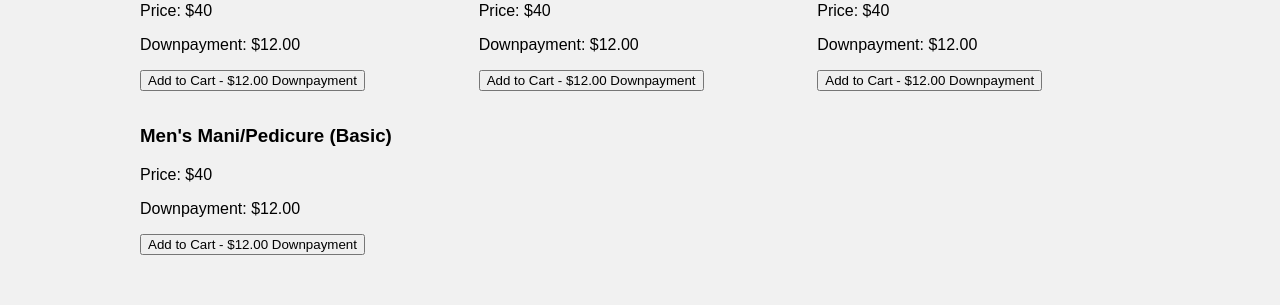
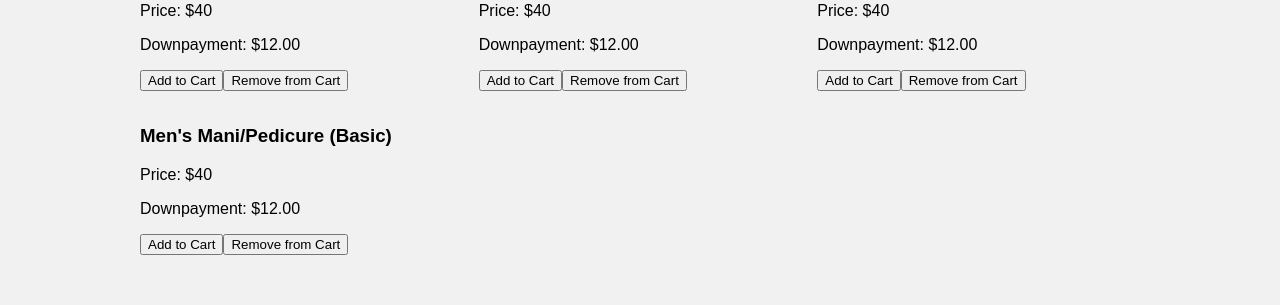
Before and after one commit to mickey55679/kt-artistry, a React (Create React App) app: page /Services in a window 1280 px wide. Both pictures are taken after a click on the button "Specialty Services". Shown: the part 345-650 px from the top of the page. Built offline with nearby package versions, Linux system fonts and the light colour scheme.

Commit message:
wip add to cart fixed

```diff
--- a/src/App.css
+++ b/src/App.css
@@ -14,7 +14,7 @@ body {
   position: absolute;
   top: -10px;
   right: -10px;
-  background-color: red;
+  background-color: palevioletred;
   color: white;
   border-radius: 50%;
   padding: 5px 10px;
@@ -27,7 +27,6 @@ body {
   align-items: center;
   background-color: #f9f4f1;
   padding: 10px 20px;
-
 }
 .logo img {
   height: auto;
@@ -52,7 +51,6 @@ body {
 }
 .nav-links a:hover {
   color: #dabd8a;
-
 }
 .nav-links a.active {
   color: palevioletred;
@@ -277,7 +275,6 @@ h1 {
   box-shadow: 0 4px 8px palevioletred; /* Adds a shadow with specified color */
 }
 
-
 /* The "show" class is added to the filtered elements */
 .show {
   display: block;
@@ -294,7 +291,7 @@ h1 {
 
 /* Add a gold background color on mouse-over */
 .btn:hover {
-  background-color: #dabd8a
+  background-color: #dabd8a;
 }
 
 /* Add a dark background color to the active button */
--- a/src/App.js
+++ b/src/App.js
@@ -1,14 +1,32 @@
 import './App.css';
-import React, {useState} from 'react';
+import React, {useState, useEffect} from 'react';
 import { BrowserRouter as Router, Routes, Route } from 'react-router-dom';
 import { Home, About, Navbar, Services, Footer, Checkout } from './components';
 
 function App() {
-    const [cart, setCart] = useState([]);
+  const [cart, setCart] = useState([]);
 
-    const addToCart = (title, downpayment) => {
-      setCart([...cart, { title, downpayment }]);
-    };
+  // In the addToCart function
+  const addToCart = (title, downpayment) => {
+    const newCartItem = { title, downpayment };
+    const updatedCart = [...cart, newCartItem];
+    setCart(updatedCart);
+    localStorage.setItem("cart", JSON.stringify(updatedCart)); // Save cart to localStorage
+  };
+  // Inside the App component
+  useEffect(() => {
+    const savedCart = localStorage.getItem("cart");
+    if (savedCart) {
+      setCart(JSON.parse(savedCart));
+    }
+  }, []); // Empty dependency array ensures this effect runs only once on component mount
+
+  // In the removeFromCart function
+  const removeFromCart = (title) => {
+    const updatedCart = cart.filter((item) => item.title !== title);
+    setCart(updatedCart);
+    localStorage.setItem("cart", JSON.stringify(updatedCart)); // Update localStorage after removing item
+  };
 
   return (
     <Router>
@@ -22,9 +40,19 @@ function App() {
             <Route path="/About" element={<About />} />
             <Route
               path="/Services"
-              element={<Services addToCart={addToCart} />}
+              element={
+                <Services
+                  addToCart={addToCart}
+                  removeFromCart={removeFromCart}
+                />
+              }
             />
-            <Route path="/checkout" element={<Checkout cartItems={cart} />} />
+            <Route
+              path="/checkout"
+              element={
+                <Checkout cartItems={cart} removeFromCart={removeFromCart} />
+              }
+            />
             {/* <Route path="/contact" element={<Contact />} /> */}
           </Routes>
           <Footer />
--- a/src/components/Checkout.js
+++ b/src/components/Checkout.js
@@ -1,6 +1,6 @@
 import React from "react";
 
-function Checkout({ cartItems }) {
+function Checkout({ cartItems, removeFromCart }) {
   const handleCheckout = () => {
     // Implement the checkout logic here
     alert("Checkout successful!");
@@ -13,6 +13,7 @@ function Checkout({ cartItems }) {
         {cartItems.map((item, index) => (
           <li key={index}>
             {item.title} - Downpayment: ${item.downpayment}
+            <button onClick={() => removeFromCart(index)}>Remove</button>
           </li>
         ))}
       </ul>
--- a/src/components/Services.js
+++ b/src/components/Services.js
@@ -2,10 +2,9 @@ import React, { useState } from "react";
 import ServicesItem from "./Servicesitem";
 import {multiplenails, spider, christmas, christmasnailart} from "./images/index"
 
-function Services({ addToCart }) {
+function Services({ addToCart, removeFromCart }) {
   const [filter, setFilter] = useState("all");
   const [activeButton, setActiveButton] = useState("all");
-
 
   const filterSelection = (category) => {
     setFilter(category);
@@ -83,6 +82,7 @@ function Services({ addToCart }) {
           description=""
           price={50}
           onAddToCart={addToCart}
+          removeFromCart={removeFromCart}
         />
         <ServicesItem
           category="manicures"
@@ -91,6 +91,7 @@ function Services({ addToCart }) {
           description=""
           price={25}
           onAddToCart={addToCart}
+          removeFromCart={removeFromCart}
         />
         <ServicesItem
           category="manicures"
--- a/src/components/Servicesitem.js
+++ b/src/components/Servicesitem.js
@@ -7,6 +7,7 @@ function ServicesItem({
   description,
   price,
   onAddToCart,
+  removeFromCart, // Receive removeFromCart function as a prop
 }) {
   const downpayment = (price * 0.3).toFixed(2); // 30% downpayment
 
@@ -18,10 +19,13 @@ function ServicesItem({
       <p>Price: ${price}</p>
       <p>Downpayment: ${downpayment}</p>
       <button onClick={() => onAddToCart(title, downpayment)}>
-        Add to Cart - ${downpayment} Downpayment
+        Add to Cart
       </button>
+      <button onClick={() => removeFromCart(title)}>Remove from Cart</button>
+
     </div>
   );
 }
 
+
 export default ServicesItem;
```
